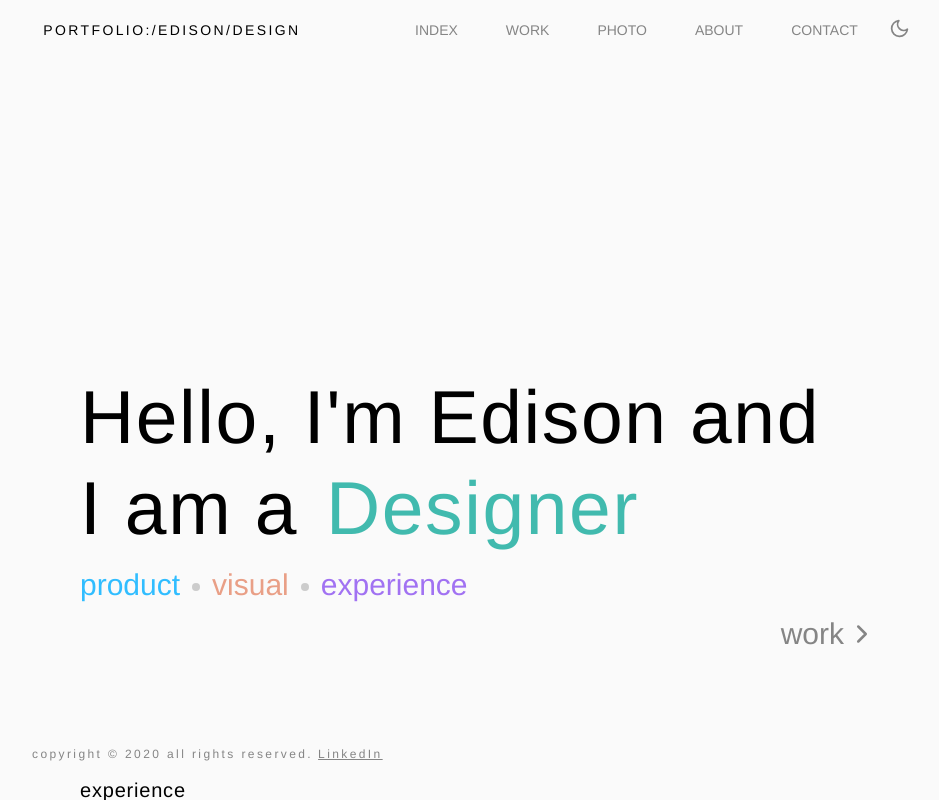
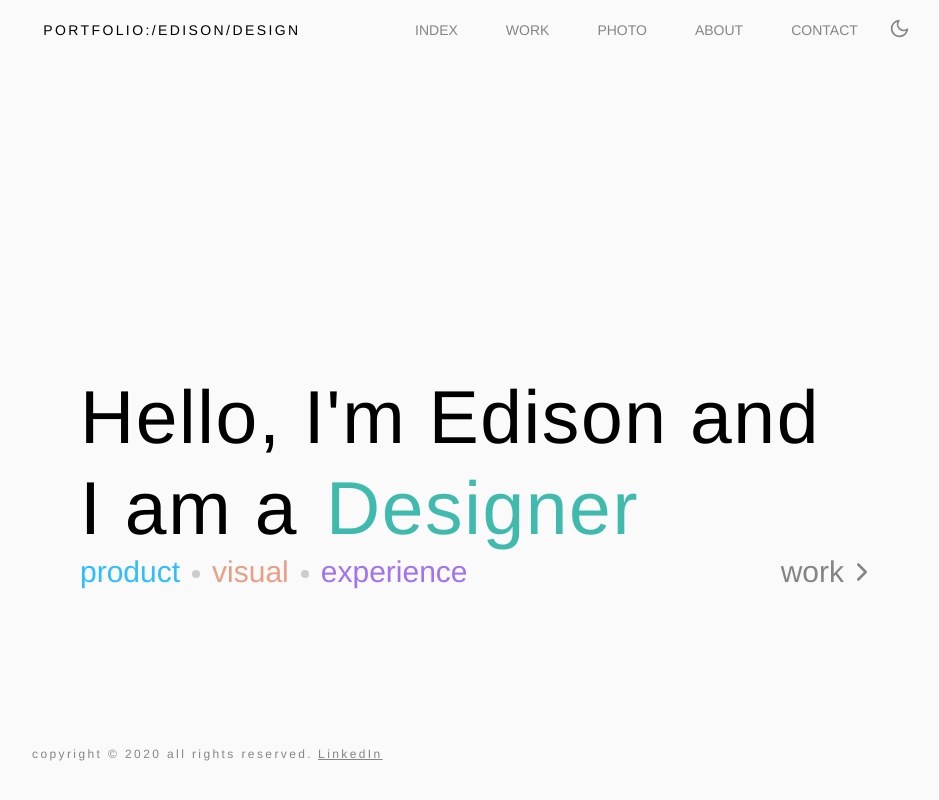
Before and after one commit to fyeung21/edison-web, a React (Create React App) app: page / in a window 1280 px wide. Shown: the top 800 px of the page, without its empty margins (160-1099 px from the left). Built offline with nearby package versions, Linux system fonts and the light colour scheme.

Commit message:
Make LinkToWork inline with HeroSubTxt

```diff
--- a/src/components/Hero/Hero.js
+++ b/src/components/Hero/Hero.js
@@ -1,5 +1,5 @@
 import React from "react";
-import { HeroCont } from "./heroStyles";
+import { HeroCont, FlexSubHero } from "./heroStyles";
 import HeroSubTxt from "./HeroSubTxt";
 import HeroMain from "./HeroMain";
 import LinkToWork from "./LinkToWork";
@@ -8,8 +8,10 @@ const Hero = () => {
     return (
         <HeroCont>
             <HeroMain />
-            <HeroSubTxt />
-            <LinkToWork />
+            <FlexSubHero>
+                <HeroSubTxt />
+                <LinkToWork />
+            </FlexSubHero>
         </HeroCont>
     );
 }
--- a/src/components/Hero/heroStyles.js
+++ b/src/components/Hero/heroStyles.js
@@ -2,8 +2,15 @@ import styled from "styled-components";
 import { theme } from "../Theme";
 
 export const HeroCont = styled.div`
-    margin: 20rem 15rem 0;
+    margin: 20rem 15rem;
 `
+export const FlexSubHero = styled.div`
+    display: flex;
+    justify-content: space-between;
+`
+
+//////////////// Hero Main
+
 export const HeroTxt = styled.h1`
     font-family: ${theme.bodyFont};
     font-size: ${theme.h1FontSize};
@@ -28,7 +35,6 @@ export const AccentTxt = styled.h1`
 export const HeroSubCont = styled.div`
     display: flex;
     align-items: center;
-    margin: 1rem auto;
 `
 export const Txt1 = styled.h3`
     font-family: ${theme.bodyFont};
```
